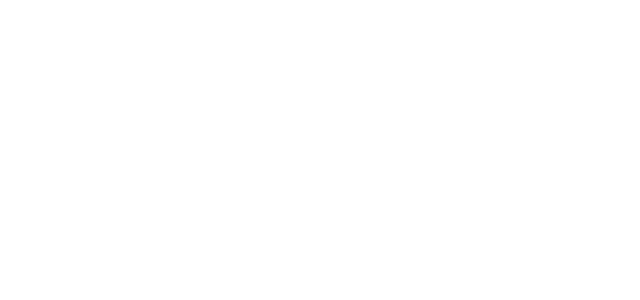
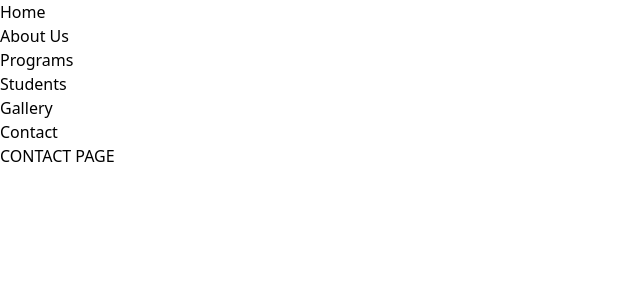
Before and after one commit to John-Kibirige/phiona-violina-music-academy, a React (Vite) app: page /contact in a window 1280 px wide. Shown: the top 300 px of the page, without its empty margins (0-640 px from the left). Built offline with nearby package versions, Linux system fonts and the light colour scheme.

Commit message:
setup routes for the project

```diff
--- a/package.json
+++ b/package.json
@@ -11,7 +11,8 @@
   },
   "dependencies": {
     "react": "^18.3.1",
-    "react-dom": "^18.3.1"
+    "react-dom": "^18.3.1",
+    "react-router-dom": "^6.26.0"
   },
   "devDependencies": {
     "@eslint/js": "^9.8.0",
--- a/src/App.jsx
+++ b/src/App.jsx
@@ -1,5 +1,26 @@
+import { Route, Routes } from 'react-router-dom';
+import Navigation from './components/Navigation';
+import Home from './components/home/Home';
+import About from './components/about/About';
+import Programs from './components/programs/Programs';
+import Students from './components/students/Students';
+import Gallery from './components/gallery/Gallery';
+import Contact from './components/contact/Contact';
+
 function App() {
-  return <section></section>;
+  return (
+    <>
+      <Navigation />
+      <Routes>
+        <Route path="/" element={<Home />} />
+        <Route path="/about-us" element={<About />} />
+        <Route path="/programs" element={<Programs />} />
+        <Route path="/students" element={<Students />} />
+        <Route path="/gallery" element={<Gallery />} />
+        <Route path="/contact" element={<Contact />} />
+      </Routes>
+    </>
+  );
 }
 
 export default App;
--- /dev/null
+++ b/src/components/Navigation.jsx
@@ -0,0 +1,30 @@
+import { NavLink } from 'react-router-dom';
+
+const Navigation = () => {
+  return (
+    <nav>
+      <ul className="">
+        <li className="">
+          <NavLink to={'/'}>Home</NavLink>
+        </li>
+        <li className="">
+          <NavLink to={'/about-us'}>About Us</NavLink>
+        </li>
+        <li className="">
+          <NavLink to={'/programs'}>Programs</NavLink>
+        </li>
+        <li className="">
+          <NavLink to={'/students'}>Students</NavLink>
+        </li>
+        <li className="">
+          <NavLink to={'/gallery'}>Gallery</NavLink>
+        </li>
+        <li className="">
+          <NavLink to={'/contact'}>Contact</NavLink>
+        </li>
+      </ul>
+    </nav>
+  );
+};
+
+export default Navigation;
--- /dev/null
+++ b/src/components/about/About.jsx
@@ -0,0 +1,7 @@
+import React from 'react';
+
+const About = () => {
+  return <div>THIS IS THE ABOUT PAGE</div>;
+};
+
+export default About;
--- /dev/null
+++ b/src/components/contact/Contact.jsx
@@ -0,0 +1,7 @@
+import React from 'react';
+
+const Contact = () => {
+  return <div>CONTACT PAGE</div>;
+};
+
+export default Contact;
--- /dev/null
+++ b/src/components/gallery/Gallery.jsx
@@ -0,0 +1,11 @@
+import React from 'react'
+
+const Gallery = () => {
+  return (
+    <div>
+      gallery page
+    </div>
+  )
+}
+
+export default Gallery
--- /dev/null
+++ b/src/components/home/Home.jsx
@@ -0,0 +1,11 @@
+import React from 'react'
+
+const Home = () => {
+  return (
+    <div>
+      Home page
+    </div>
+  )
+}
+
+export default Home
--- /dev/null
+++ b/src/components/programs/Programs.jsx
@@ -0,0 +1,11 @@
+import React from 'react'
+
+const Programs = () => {
+  return (
+    <div>
+      programs page
+    </div>
+  )
+}
+
+export default Programs
--- /dev/null
+++ b/src/components/students/Students.jsx
@@ -0,0 +1,11 @@
+import React from 'react'
+
+const Students = () => {
+  return (
+    <div>
+      students page
+    </div>
+  )
+}
+
+export default Students
--- a/src/main.jsx
+++ b/src/main.jsx
@@ -1,10 +1,13 @@
-import { StrictMode } from 'react'
-import { createRoot } from 'react-dom/client'
-import App from './App.jsx'
-import './index.css'
+import { StrictMode } from 'react';
+import { createRoot } from 'react-dom/client';
+import App from './App.jsx';
+import './index.css';
+import { BrowserRouter } from 'react-router-dom';
 
 createRoot(document.getElementById('root')).render(
   <StrictMode>
-    <App />
-  </StrictMode>,
-)
+    <BrowserRouter>
+      <App />
+    </BrowserRouter>
+  </StrictMode>
+);
```
Also changed, not shown: 1 other file (tests, documents, lock files or other folders).
